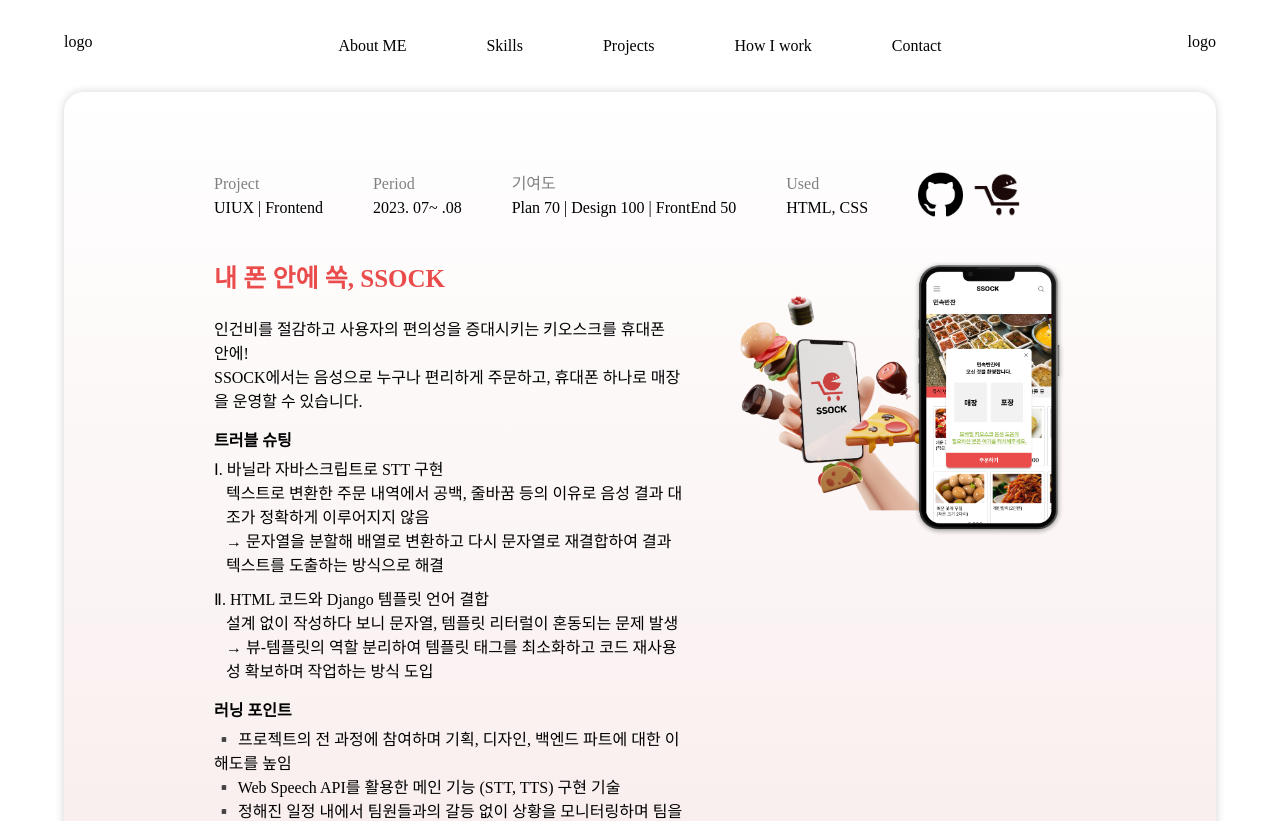
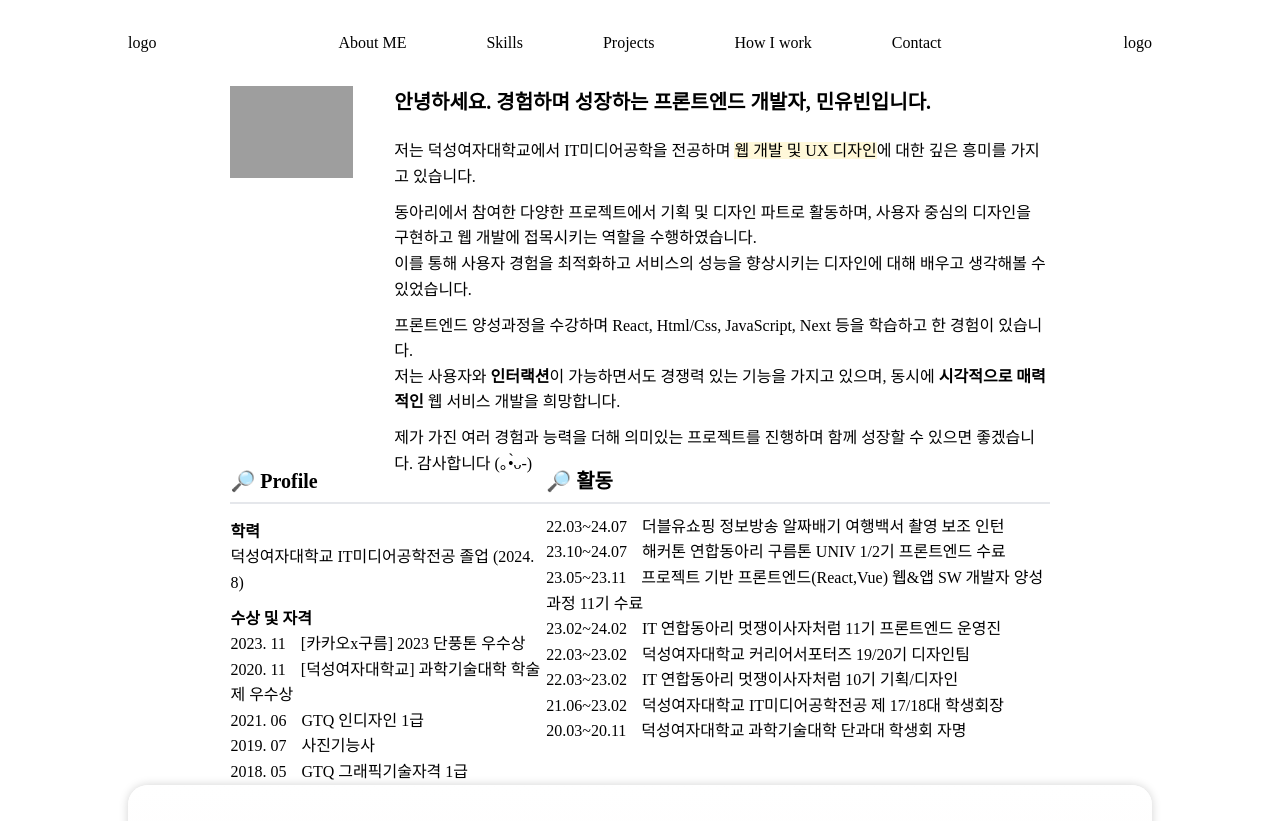
Before and after one commit to minibxx/MING, a React (Create React App) app: page / in a window 1280 px wide. Shown: the top 821 px of the page. Built offline with nearby package versions, Linux system fonts and the light colour scheme; grey boxes are pictures that could not be loaded; a web font is replaced by a local one.

Commit message:
aboutme 내용 수정

```diff
--- a/public/index.html
+++ b/public/index.html
@@ -24,7 +24,7 @@
       work correctly both with client-side routing and a non-root public URL.
       Learn how to configure a non-root public URL by running `npm run build`.
     -->
-    <title>React App</title>
+    <title>MIN YUBEEN</title>
   </head>
   <body>
     <noscript>You need to enable JavaScript to run this app.</noscript>
--- a/src/App.js
+++ b/src/App.js
@@ -17,7 +17,7 @@
       <div className="App">
         <Header />
         <Routes>
-          {/* <Route path="/" element={<AboutMe/>}></Route> */}
+          <Route path="/" element={<AboutMe/>}></Route>
           <Route path="/skill" element={<Skills/>}></Route>
           <Route path="/project" element={<Projects/>}></Route>
           <Route path="/work" element={<Works/>}></Route>
--- a/src/App.scss
+++ b/src/App.scss
@@ -6,6 +6,7 @@
 
 * {
   font-family: 'Pretendard';
+  line-height: 160%;
 }
 
 body {
@@ -13,7 +14,7 @@
 }
 
 .App {
-  width: 90%;
+  width: 80%;
   margin: 0 auto;
 }
 
--- a/src/component/AboutME.js
+++ b/src/component/AboutME.js
@@ -1,43 +1,63 @@
 import React from 'react'
-import '../css/AboutME.scss';
-import yub1 from '../img/yubeen.jpg'
+import yub1 from '../img/yubeen profile.png'
 import yub2 from '../img/yubeen2.jpg'
 
 function AboutME() {
     return (
-        <>
-            <div className='row me'>
-                <img src={yub2}/>
-                {/* <img src={yub1}/> */}
-                <div>
+        <div className='w-[80%] m-[auto]'>
+            <div className='flex justify-between'>
+                <div className='w-[15%]'>
+                    {/* <img src={yub2}/> */}
+                    <img src={yub1} />
+                </div>
+
+                <ul className='w-[80%] flex flex-col gap-[3%]'>
+                    <div className='font-bold text-[20px] mb-[10px]'>안녕하세요. 경험하며 성장하는 프론트엔드 개발자, 민유빈입니다.</div>
+                    <li>저는 덕성여자대학교에서 IT미디어공학을 전공하며 <span className='bg-[#FFF8D9]'>웹 개발 및 UX 디자인</span>에 대한 깊은 흥미를 가지고 있습니다.</li>
+                        <li>동아리에서 참여한 다양한 프로젝트에서 기획 및 디자인 파트로 활동하며, 사용자 중심의 디자인을 구현하고 웹 개발에
+                        접목시키는 역할을 수행하였습니다. <br/>이를 통해 사용자 경험을 최적화하고 서비스의 성능을 향상시키는 디자인에
+                        대해 배우고 생각해볼 수 있었습니다.</li>
+                    <li>프론트엔드 양성과정을 수강하며 React, Html/Css, JavaScript, Next 등을 학습하고 한 경험이 있습니다. <br/>저는 사용자와
+                        <span className='font-semibold'> 인터랙션</span>이 가능하면서도 경쟁력 있는 기능을 가지고 있으며, 동시에 <span className='font-semibold'> 시각적으로 매력적인</span> 웹 서비스 개발을 희망합니다.</li>
+                    <li>제가 가진 여러 경험과 능력을 더해 의미있는 프로젝트를 진행하며 함께 성장할 수 있으면 좋겠습니다. 감사합니다 (｡•̀ᴗ-)</li>
+                </ul>
+
+            </div>
+            <div className='flex justify-between mt-[30px]'>
+            <div>
+                    <div className='font-bold text-[20px] mb-[10px] border-b-[2px] pb-[5px]'>🔎 Profile</div>
                     <ul>
-                        <div className='title'>안녕하세요, 프론트엔드 민유빈입니다.</div>
-                        <li>저는 덕성여자대학교에서 IT미디어공학을 전공하며 웹 개발 및 디자인에 대한 깊은 흥미를 가지고 있습니다.</li>
-                        <li>작년에는 다양한 프로젝트에서 기획 및 디자인 파트로 활동하며, 사용자 중심의 디자인을 구현하고 웹 개발에
-                            접목시키는 역할을 수행하였습니다. 이를 통해 사용자 경험을 최적화하고 서비스의 성능을 향상시키는 디자인에
-                            대해 배우고 생각해볼 수 있었습니다.</li>
-                        <li>올해는 프론트엔드 양성과정을 수강하며 React, Html/Css, JavaScript, Next 등을 학습하고 있습니다. 저는 사용자와
-                            인터랙션이 가능하면서도 경쟁력 있는 기능을 가지고 있으며, 동시에 시각적으로 매력적인 웹 서비스 개발을 희망합니다.</li>
-                        <li>제가 가진 여러 경험과 능력을 더해 의미있는 프로젝트를 진행하며 함께 성장할 수 있으면 좋겠습니다. 감사합니다 (｡•̀ᴗ-)</li>
+                        <div className='font-bold mt-[15px]'>학력</div>
+                        <li>덕성여자대학교 IT미디어공학전공 졸업 (2024. 8)</li>
                     </ul>
                     <ul>
-                        <div className='title'>학력</div>
-                        <li>덕성여자대학교 IT미디어공학전공 3학년 (끝나고 휴학 중)</li>
+                    <div className='font-bold mt-[10px]'>수상 및 자격</div>
+                        <li><span className='mr-[15px]'>2023. 11</span>[카카오x구름] 2023 단풍톤 우수상</li>
+                        <li><span className='mr-[15px]'>2020. 11</span>[덕성여자대학교] 과학기술대학 학술제 우수상</li>
+                        <li><span className='mr-[15px]'>2021. 06</span>GTQ 인디자인 1급</li>
+                        <li><span className='mr-[15px]'>2019. 07</span>사진기능사</li>
+                        <li><span className='mr-[15px]'>2018. 05</span>GTQ 그래픽기술자격 1급</li>
                     </ul>
+                </div>
+
+
+                <div>
+                    <div className='font-bold text-[20px] mb-[10px] border-b-[2px] pb-[5px]'>🔎 활동</div>
+
                     <ul>
-                        <div className='title'>활동</div>
-                        <li>해커톤연합동아리 구름톤 UNIV 1기 프론트엔드</li>
-                        <li>프로젝트 기반 프론트엔드(React,Vue) 웹&앱 SW 개발자 양성과정 11기 수강</li>
-                        <li>IT연합동아리 멋쟁이사자처럼 11기 프론트엔드 운영진</li>
-                        <li>덕성여자대학교 덕성해커톤 1회 주관 및 진행</li>
-                        <li>덕성여자대학교 커리어서포터즈 19/20기 디자인팀</li>
-                        <li>IT연합동아리 멋쟁이사자처럼 10기 기획/디자인</li>
-                        <li>덕성여자대학교 IT미디어공학전공 제 17/18대 학생회장</li>
-                        <li>덕성여자대학교 과학기술대학 학생회 자명</li>
+                        <li><span className='mr-[15px]'>22.03~24.07</span>더블유쇼핑 정보방송 알짜배기 여행백서 촬영 보조 인턴</li>
+                        <li><span className='mr-[15px]'>23.10~24.07</span>해커톤 연합동아리 구름톤 UNIV 1/2기 프론트엔드 수료</li>
+                        <li><span className='mr-[15px]'>23.05~23.11</span>프로젝트 기반 프론트엔드(React,Vue) 웹&앱 SW 개발자 양성과정 11기 수료</li>
+                        <li><span className='mr-[15px]'>23.02~24.02</span>IT 연합동아리 멋쟁이사자처럼 11기 프론트엔드 운영진</li>
+                        {/* <li><span className='mr-[15px]'>23.10~24.07</span>덕성여자대학교 덕성해커톤 1회 주관 및 진행</li> */}
+                        <li><span className='mr-[15px]'>22.03~23.02</span>덕성여자대학교 커리어서포터즈 19/20기 디자인팀</li>
+                        <li><span className='mr-[15px]'>22.03~23.02</span>IT 연합동아리 멋쟁이사자처럼 10기 기획/디자인</li>
+                        <li><span className='mr-[15px]'>21.06~23.02</span>덕성여자대학교 IT미디어공학전공 제 17/18대 학생회장</li>
+                        <li><span className='mr-[15px]'>20.03~20.11</span>덕성여자대학교 과학기술대학 단과대 학생회 자명</li>
                     </ul>
                 </div>
             </div>
-        </>
+        </div>
     )
 }
 
--- a/src/component/portfolio/Ddokddok.jsx
+++ b/src/component/portfolio/Ddokddok.jsx
@@ -17,7 +17,7 @@
 const ContentBox = styled.div`
 	border-radius: 20px;
 	box-shadow: 0 0 10px #D3D3D3;
-	padding: 50px 150px ;
+	padding: 50px 110px ;
 	background-image: linear-gradient(#fff,#DBDEF5);
     margin-top: 30px;
 
@@ -69,8 +69,8 @@
                         <div className='mb-[10px]'></div>
                         <div className='font-bold mt-[15px] mb-[5px]'>트러블 슈팅</div>
                         <div>Ⅰ. 미디어 파일 통신 (분석을 위해 mp3와 mp4 파일을 서버에 전송)</div>
-                        <div className='ml-[12px]'>→ 녹음, 녹화 파일을 Blob 객체로 나누어 chunk 배열에 저장한 후 이를 File 객체로 변환하여 서버에 전송이 가능하게 세팅</div>
-                        <div className='ml-[12px]'>→ 함수형 컴포넌트에서도 사용할 수 있게 구현해둔 훅을 이용해 formData 객체에 저장한 파일들을 추가하고 서버에 전송</div>
+                        <div className='ml-[12px]'>→ 녹음, 녹화 파일을 Blob 객체로 나누어 chunk 배열에 저장한 후 File 객체로 변환하여 서버에 전송하도록 세팅</div>
+                        <div className='ml-[12px]'>→ 함수형 컴포넌트에서 사용하도록 구현해둔 훅을 이용해 formData 객체에 저장한 파일을 추가하고 서버에 전송</div>
                         <div className='mt-[10px]'>Ⅱ. 시선, 음성 분석 결과 그래프 이미지 전달</div>
                         <div className='ml-[12px]'>→ 프로젝트 루트 디렉토리에 저장되는 URL을 전달 받아서 화면에 렌더링하는 방식으로 구현</div>
 
--- a/src/component/portfolio/Floud.jsx
+++ b/src/component/portfolio/Floud.jsx
@@ -16,7 +16,7 @@
 const ContentBox = styled.div`
 	border-radius: 20px;
 	box-shadow: 0 0 10px #D3D3D3;
-	padding: 50px 150px;
+	padding: 50px 110px;
 	background-image: linear-gradient(#fff,#E1EDFf);
     margin-top: 30px;
 `;
--- a/src/component/portfolio/Ssock.jsx
+++ b/src/component/portfolio/Ssock.jsx
@@ -19,7 +19,7 @@
 const ContentBox = styled.div`
 	border-radius: 20px;
 	box-shadow: 0 0 10px #D3D3D3;
-	padding: 50px 150px ;
+	padding: 50px 110px;
 	background-image: linear-gradient(#fff,#F9EDED);
 `;
 function Ssock() {
--- a/src/css/AboutME.scss
+++ /dev/null
@@ -1,12 +0,0 @@
-.title{
-    font-size: 1.2rem;
-}
-
-.me{
-
-    gap: 30px
-}
-
-li{
-    line-height: 2;
-}
```
Also changed, not shown: 1 other file (tests, documents, lock files or other folders).
